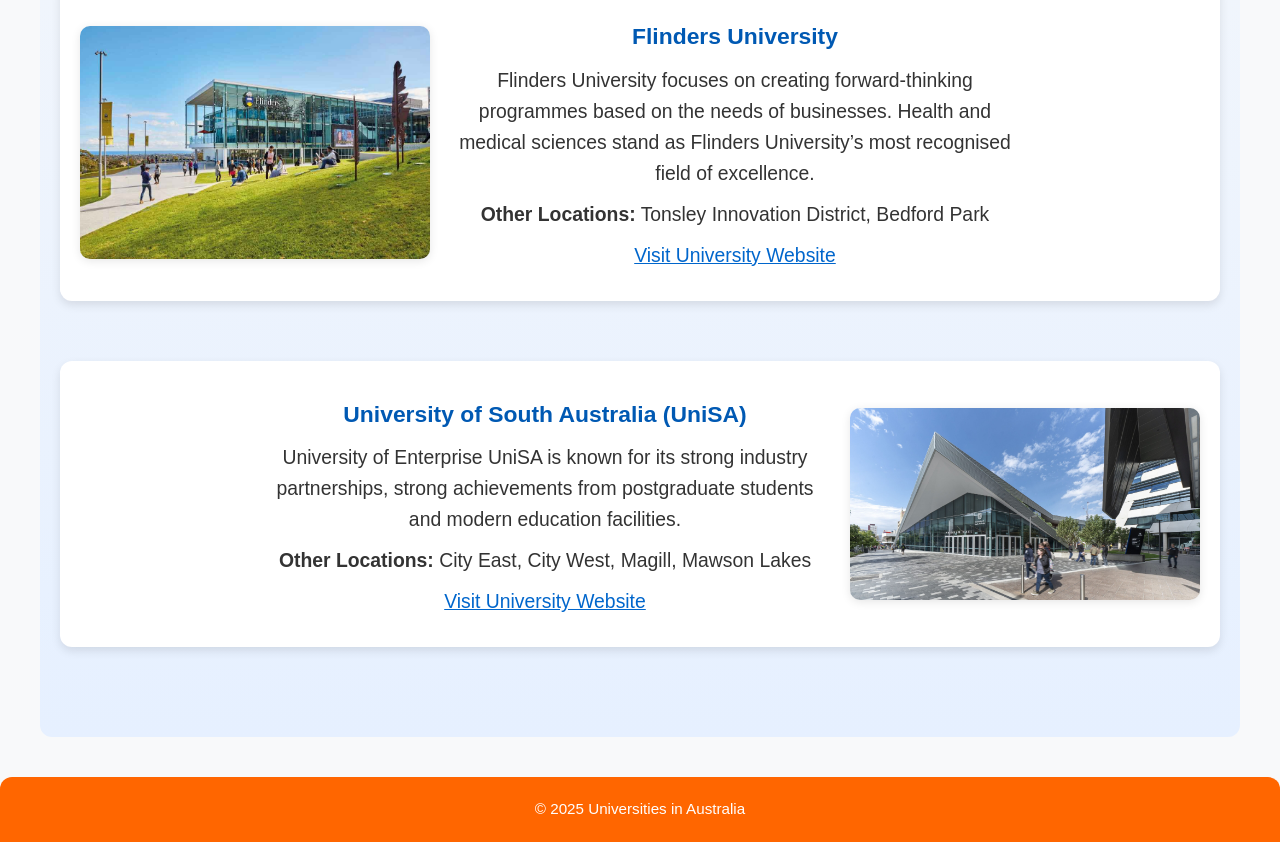
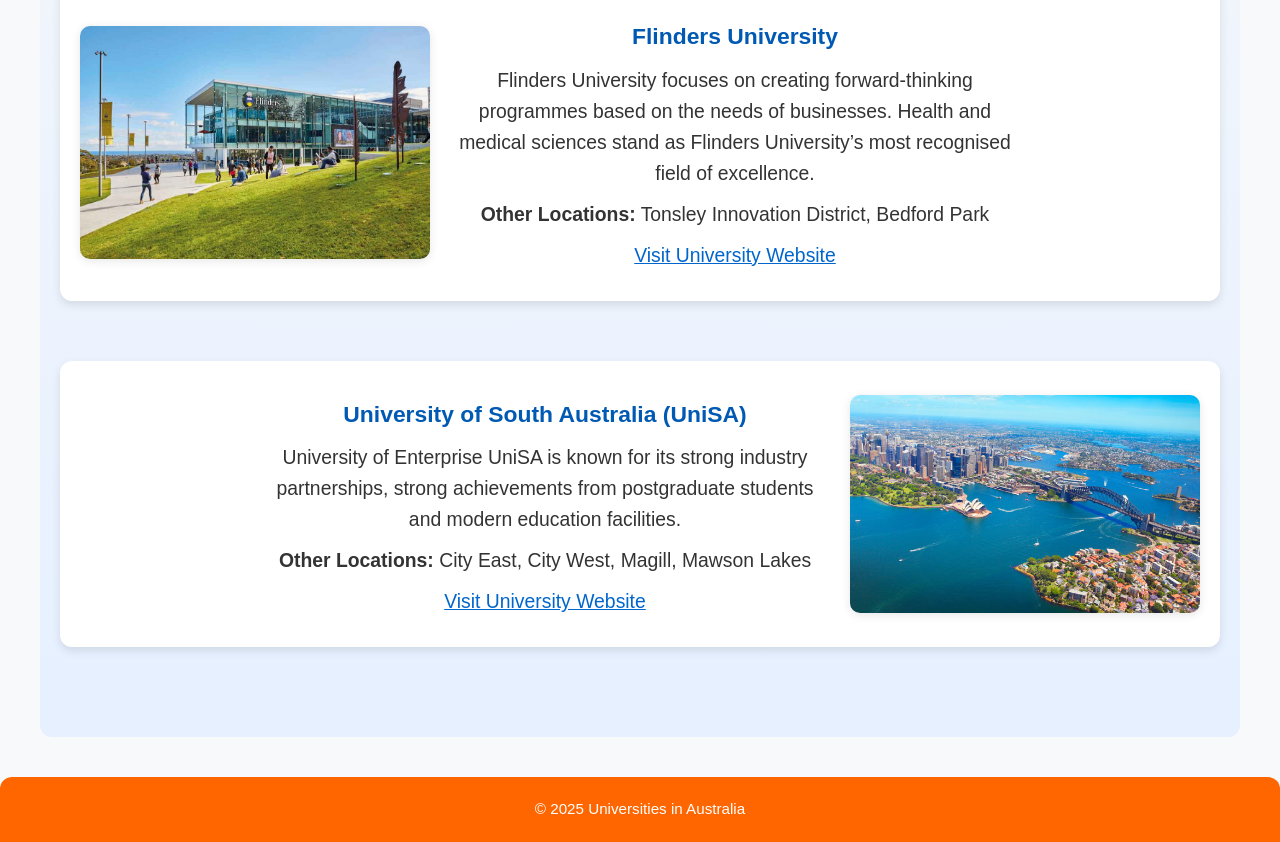
Before and after one commit to DylanDeSilva05/DylanDeSilva05.github.io, a plain HTML site: page adelaide.html in a window 1280 px wide. Shown: the part 979-1821 px from the top of the page. Drawn offline with Linux system fonts and the light colour scheme.

Commit message:
Update adelaide.html

```diff
--- a/adelaide.html
+++ b/adelaide.html
@@ -67,7 +67,7 @@
 
         <!-- The University of South Australia section begins -->
         <section class="university-listing">
-            <img src="images/Unisa.jpg" alt="University of South Australia" class="university-image">
+            <img src="images/Sydney.jpeg" alt="University of South Australia" class="university-image">
             <div class="university-text">
                 <h3>University of South Australia (UniSA)</h3>
                 <p>University of Enterprise UniSA is known for its strong industry partnerships, strong achievements from
```
